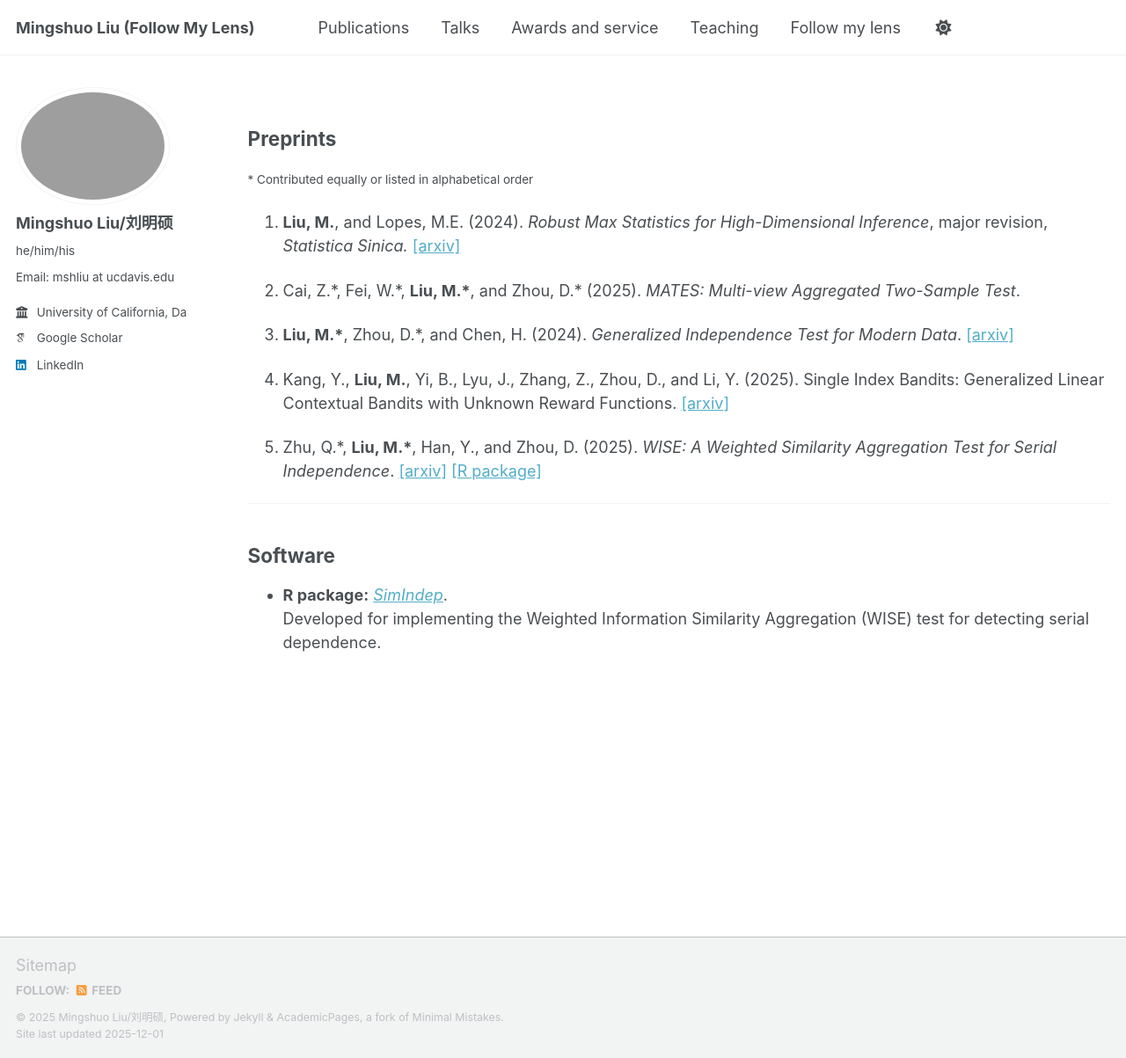
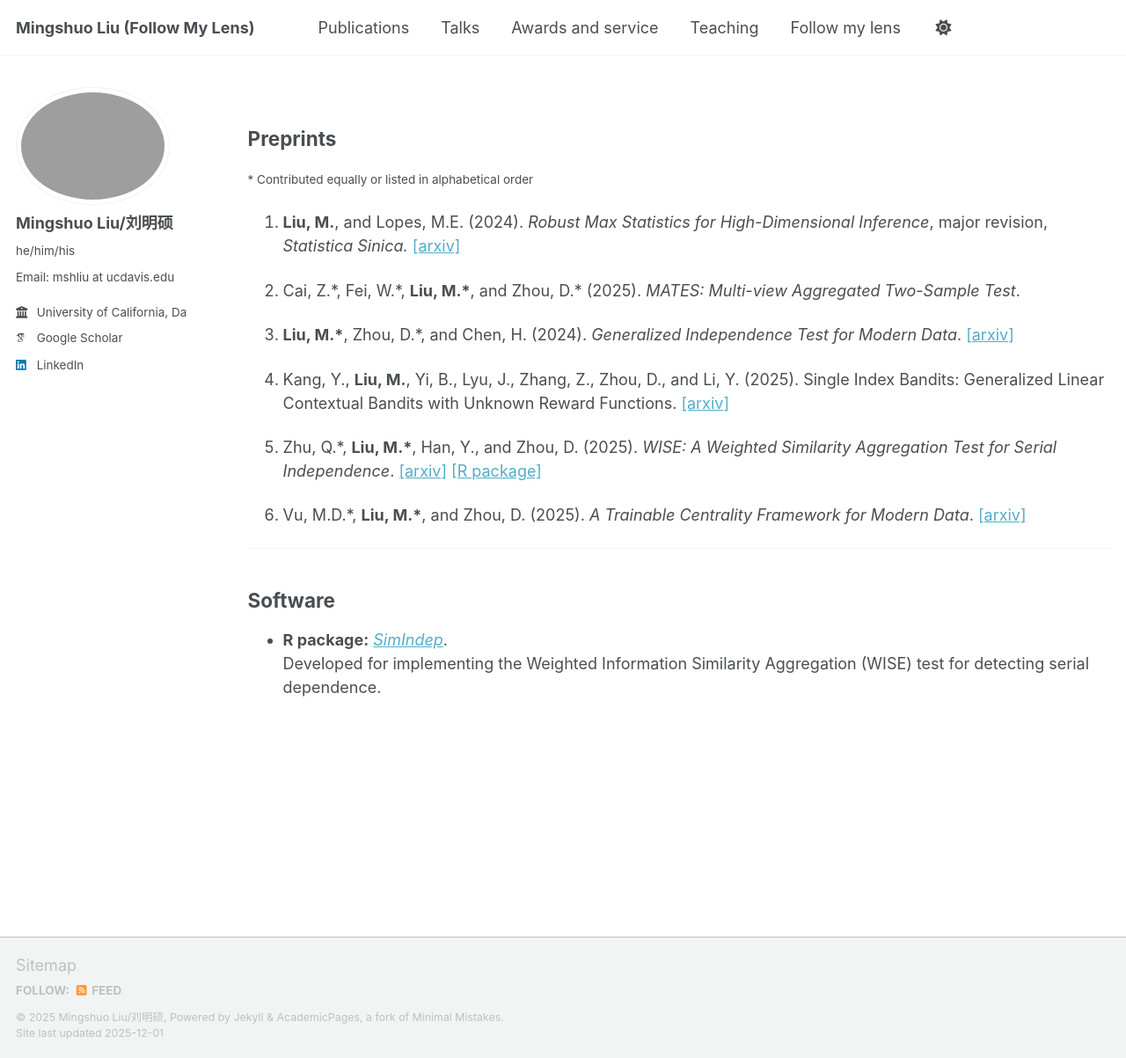
Before and after one commit to mingshuostat/mingshuostat.github.io, a Jekyll site: the page built from _pages/publications.md, in a window 1280 px wide and 1203 px high. Shown: the whole window at 88% size. Built offline with Jekyll 4.4.1, drawn with Linux system fonts in a browser that asks for light colours; some web fonts are replaced; a script that is not in the unit is left out.

Commit message:
Add new publication on trainable centrality framework

```diff
--- a/_pages/publications.md
+++ b/_pages/publications.md
@@ -19,6 +19,9 @@ author_profile: true
 
 1. Zhu, Q.\*, **Liu, M.\***, Han, Y., and Zhou, D. (2025). *WISE: A Weighted Similarity Aggregation Test for Serial Independence*. [\[arxiv\]](https://arxiv.org/abs/2509.05678) [\[R package\]](https://cran.r-project.org/web/packages/SimIndep/index.html)
 
+1. Vu, M.D.\*, **Liu, M.\***, and Zhou, D. (2025). *A Trainable Centrality Framework for Modern Data*. [\[arxiv\]](https://arxiv.org/abs/2511.22959)
+
+
 ---
 
 ## Software
```
